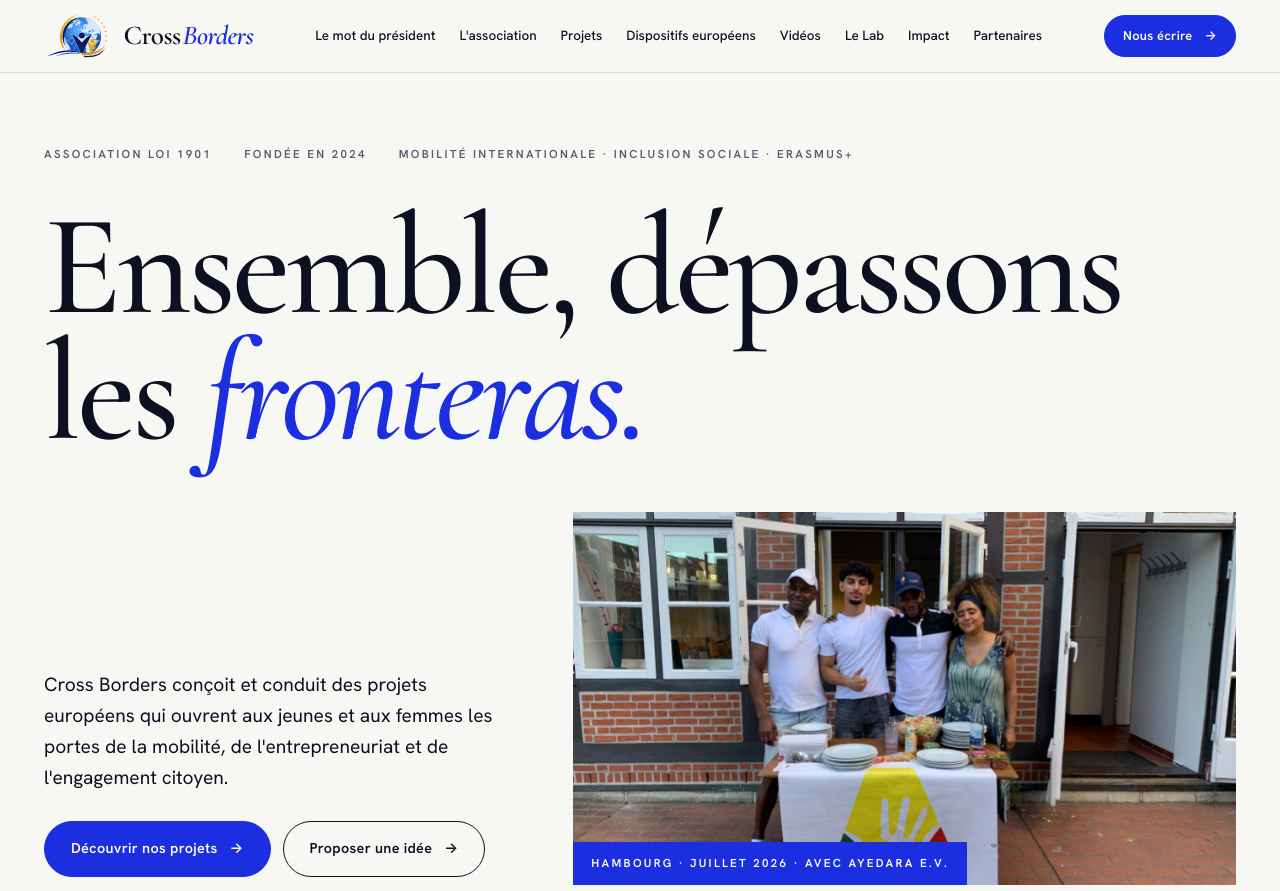
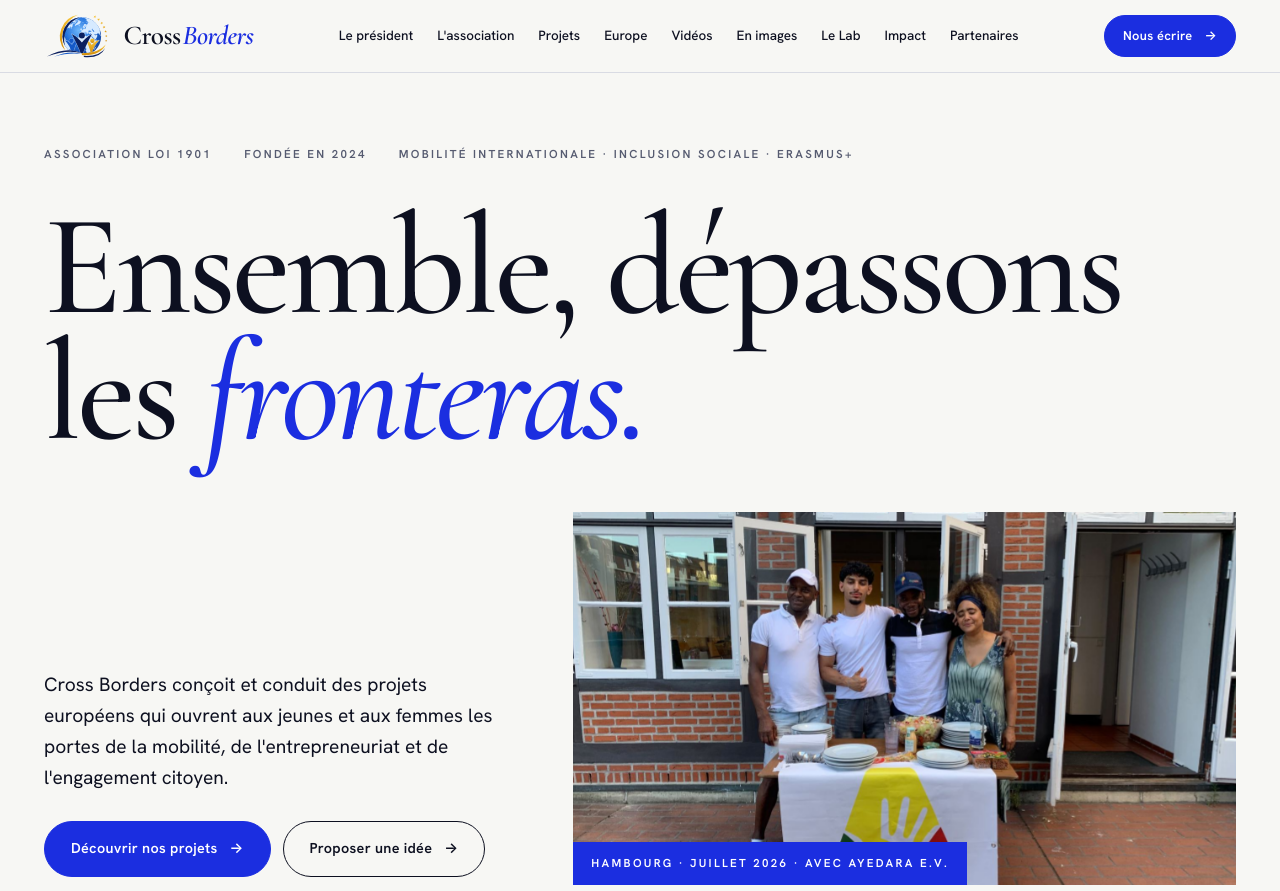
Before and after one commit to hafidboutchakkoucht-haf/crossborders-site, a plain HTML site: page index.html in a window 1280 px wide. Shown: the top 891 px of the page. Drawn offline with nearby package versions, Linux system fonts and the light colour scheme.

Commit message:
Menu : lien « En images » vers la médiathèque, libellés raccourcis

```diff
--- a/index.html
+++ b/index.html
@@ -413,11 +413,12 @@ html.js .rv.in{opacity:1;transform:none}
   <div class="wrap">
     <a class="brand" href="#accueil" aria-label="Cross Borders, accueil"><img src="brand/embleme.svg" alt="" width="68" height="44">Cross<span>Borders</span></a>
     <nav class="nav" id="nav" aria-label="Navigation principale">
-      <a href="#president">Le mot du président</a>
+      <a href="#president">Le président</a>
       <a href="#association">L'association</a>
       <a href="#projets">Projets</a>
-      <a href="#europe">Dispositifs européens</a>
+      <a href="#europe">Europe</a>
       <a href="#videos">Vidéos</a>
+      <a href="#galerie">En images</a>
       <a href="#lab">Le Lab</a>
       <a href="#impact">Impact</a>
       <a href="#partenaires">Partenaires</a>
```
